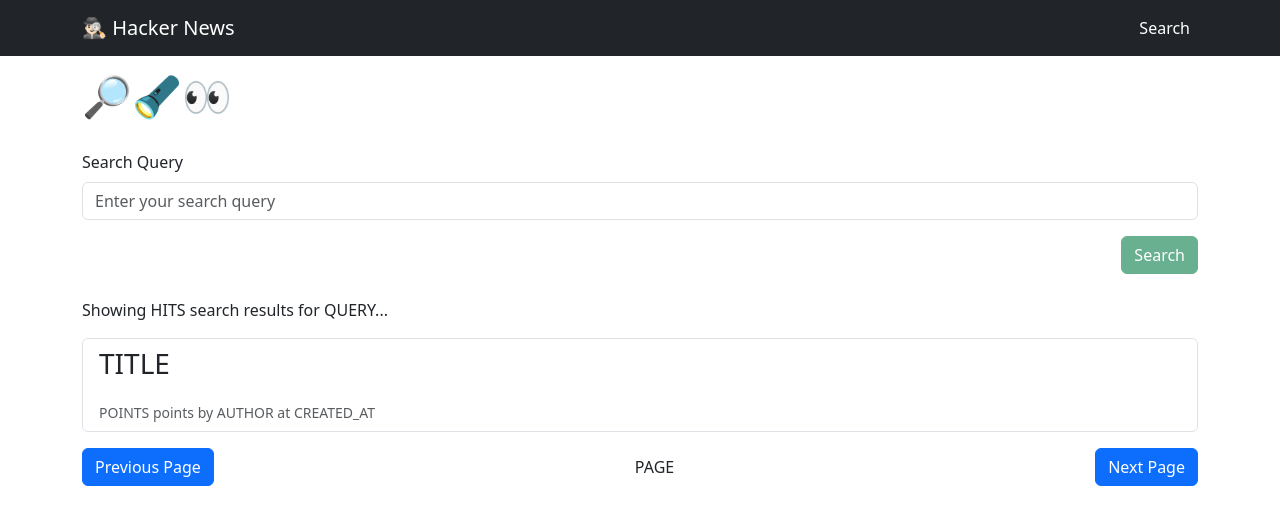
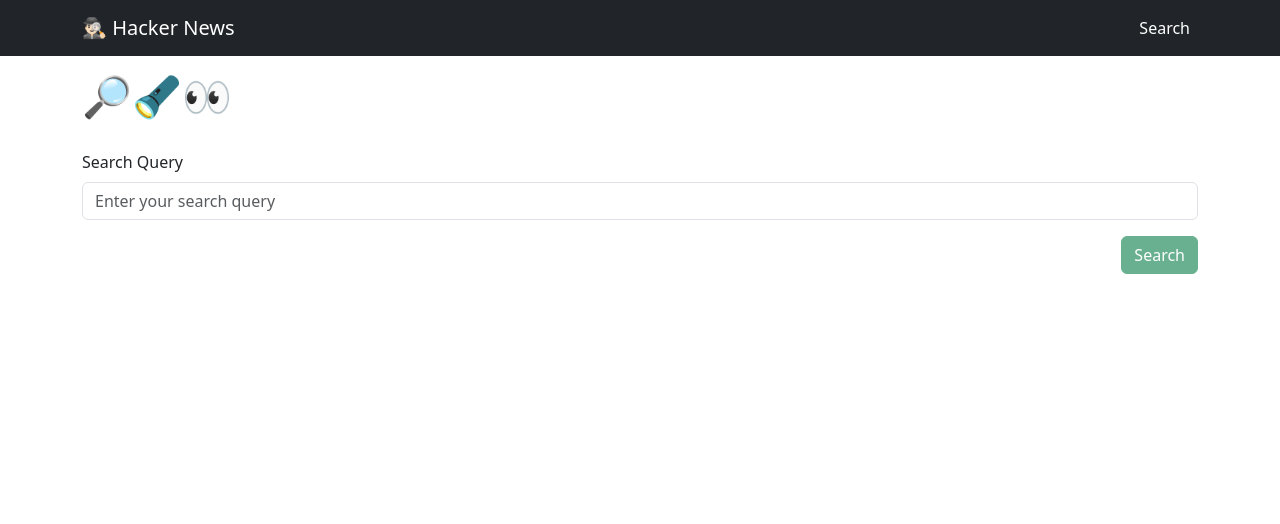
Before and after one commit to drblue/fed22-javascript-2, a React (Vite) app in the folder 07-hackernews/: page /search in a window 1280 px wide. Shown: the top 524 px of the page. Built offline with nearby package versions, Linux system fonts and the light colour scheme.

Commit message:
Run search against Hacker News API and render search results.

```diff
--- a/07-hackernews/src/pages/SearchPage.tsx
+++ b/07-hackernews/src/pages/SearchPage.tsx
@@ -1,12 +1,33 @@
 import { useEffect, useRef, useState } from 'react'
+import Alert from 'react-bootstrap/Alert'
 import Button from 'react-bootstrap/Button'
 import Form from 'react-bootstrap/Form'
 import ListGroup from 'react-bootstrap/ListGroup'
+import { searchByDate as HN_searchByDate } from '../services/HackerNewsAPI'
+import { HN_SearchResponse } from '../types'
 
 const SearchPage = () => {
-	const [error, setError] = useState<string|null>(null)
+	const [error, setError] = useState<string | null>(null)
 	const [loading, setLoading] = useState(false)
 	const [searchInput, setSearchInput] = useState("")
+	const [searchResult, setSearchResult] = useState<HN_SearchResponse | null>(null)
+
+	const searchHackerNews = async (searchQuery: string) => {
+		setError(null)
+		setLoading(true)
+		setSearchResult(null)
+
+		try {
+			const res = await HN_searchByDate(searchQuery)
+			setSearchResult(res)
+
+			// eslint-disable-next-line @typescript-eslint/no-explicit-any
+		} catch (err: any) {
+			setError(err.message)
+		}
+
+		setLoading(false)
+	}
 
 	const handleSubmit = (e: React.FormEvent) => {
 		e.preventDefault()
@@ -17,6 +38,7 @@
 		}
 
 		// search HN
+		searchHackerNews(searchInput)
 	}
 
 	return (
@@ -44,21 +66,25 @@
 				</div>
 			</Form>
 
-			{false && <p>🤔 Loading...</p>}
+			{error && <Alert variant='warning'>{error}</Alert>}
 
-			{true && (
+			{loading && <p>🤔 Loading...</p>}
+
+			{searchResult && (
 				<div id="search-result">
-					<p>Showing HITS search results for QUERY...</p>
+					<p>Showing {searchResult.nbHits} search results for {searchInput}...</p>
 
 					<ListGroup className="mb-3">
-						{[{}].map(hit => (
+						{searchResult.hits.map(hit => (
 							<ListGroup.Item
 								action
-								href={''}
-								key={''}
+								href={hit.url}
+								key={hit.objectID}
 							>
-								<h2 className="h3">TITLE</h2>
-								<p className="text-muted small mb-0">POINTS points by AUTHOR at CREATED_AT</p>
+								<h2 className="h3">{hit.title}</h2>
+								<p className="text-muted small mb-0">
+									{hit.points} points by {hit.author} at {hit.created_at}
+								</p>
 							</ListGroup.Item>
 						))}
 					</ListGroup>
--- a/07-hackernews/src/services/HackerNewsAPI.ts
+++ b/07-hackernews/src/services/HackerNewsAPI.ts
@@ -37,7 +37,7 @@
  * @param {number} page Page of search results to get
  * @returns Promise
  */
-export const search = async (query: string, page: number) => {
+export const search = async (query: string, page = 0) => {
 	return get<HN_SearchResponse>(`/search?query=${query}&tags=story&page=${page}`)
 }
 
@@ -50,6 +50,6 @@
  * @param {number} page Page of search results to get
  * @returns Promise
  */
-export const searchByDate = async (query: string, page: number) => {
+export const searchByDate = async (query: string, page = 0) => {
 	return get<HN_SearchResponse>(`/search_by_date?query=${query}&tags=story&page=${page}`)
 }
```
